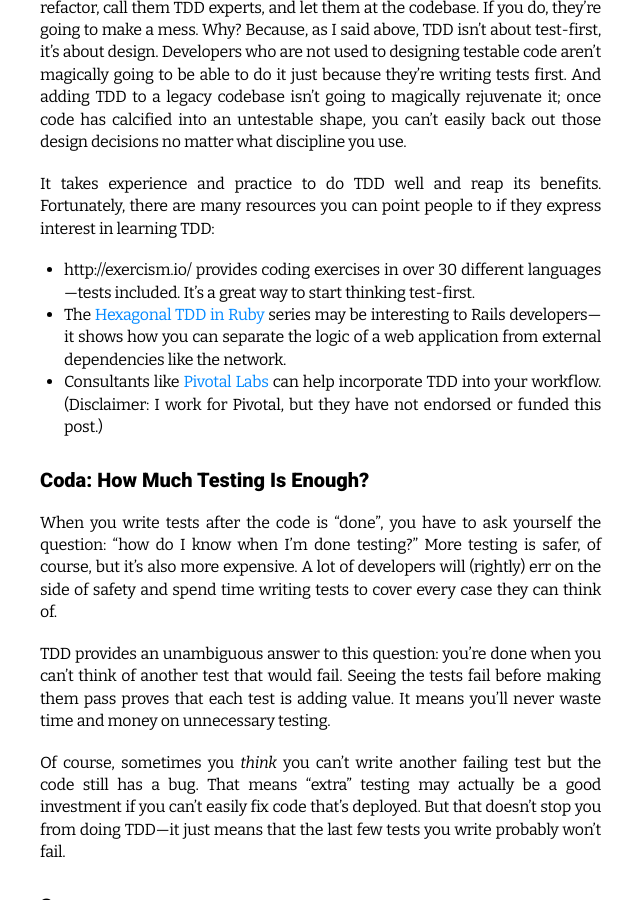
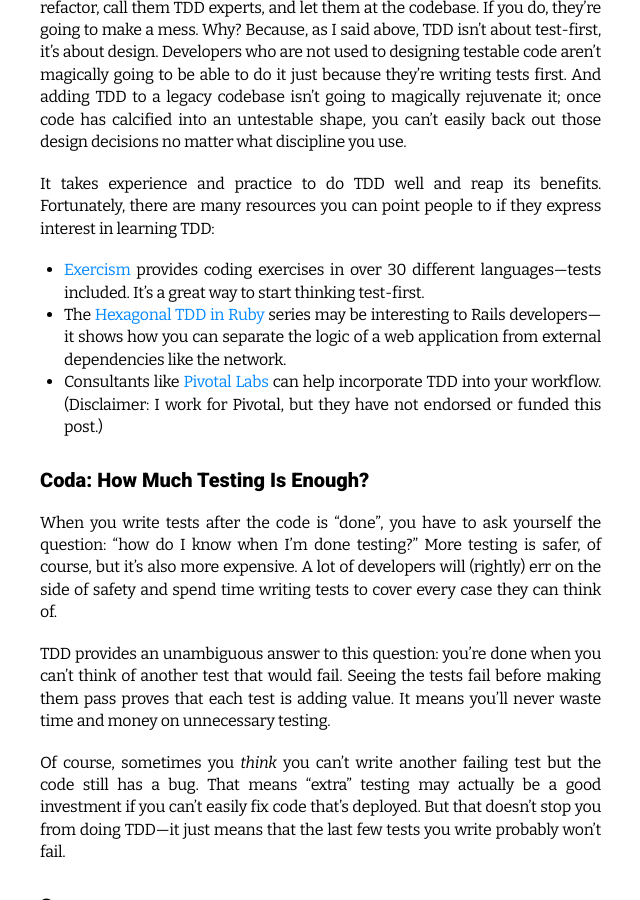
Before and after one commit to benchristel/benchristel.github.io, a Jekyll site: the page built from _posts/2018-06-30-tdd-is-about-minimizing-testing.md, in a window 1280 px wide and 900 px high, scrolled down 4434 px. Shown: the whole window, without its empty margins (429-1069 px from the left). Built offline with Jekyll 4.4.1, drawn with Linux system fonts in a browser that asks for light colours; part of the change alters nothing that is shown.

Commit message:
Enliven exercism link

```diff
--- a/_posts/2018-06-30-tdd-is-about-minimizing-testing.md
+++ b/_posts/2018-06-30-tdd-is-about-minimizing-testing.md
@@ -251,7 +251,7 @@ its benefits. Fortunately, there are many resources you
 can point people to if they express interest in learning
 TDD:
 
-- http://exercism.io/ provides coding
+- [Exercism](http://exercism.io/) provides coding
   exercises in over 30 different languages—tests included.
   It's a great way to start thinking test-first.
 - The [Hexagonal TDD in Ruby](http://moonmaster9000.github.io/hexagonal_tdd_in_ruby/)
```
